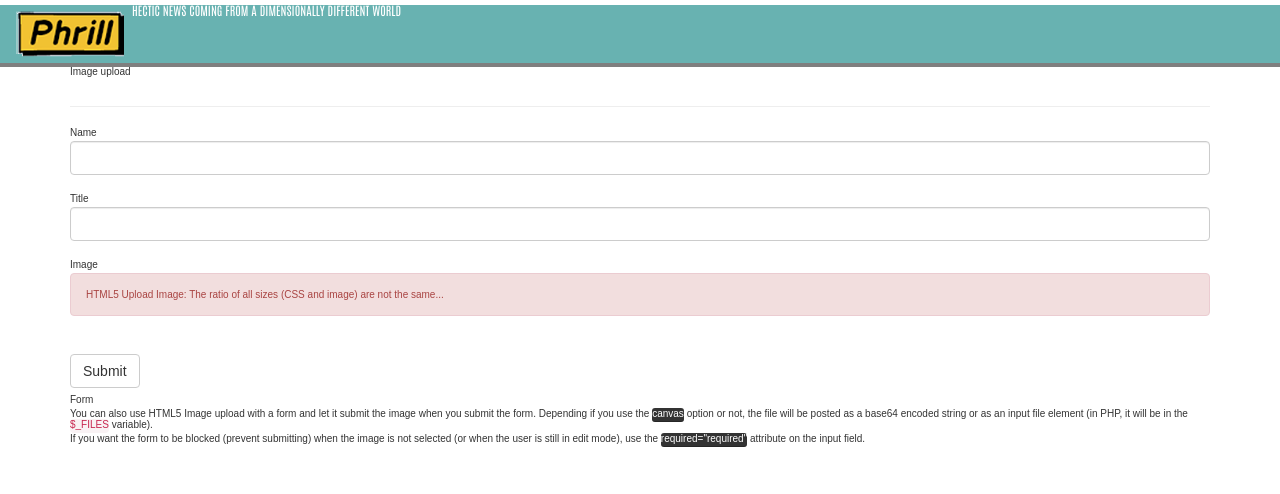
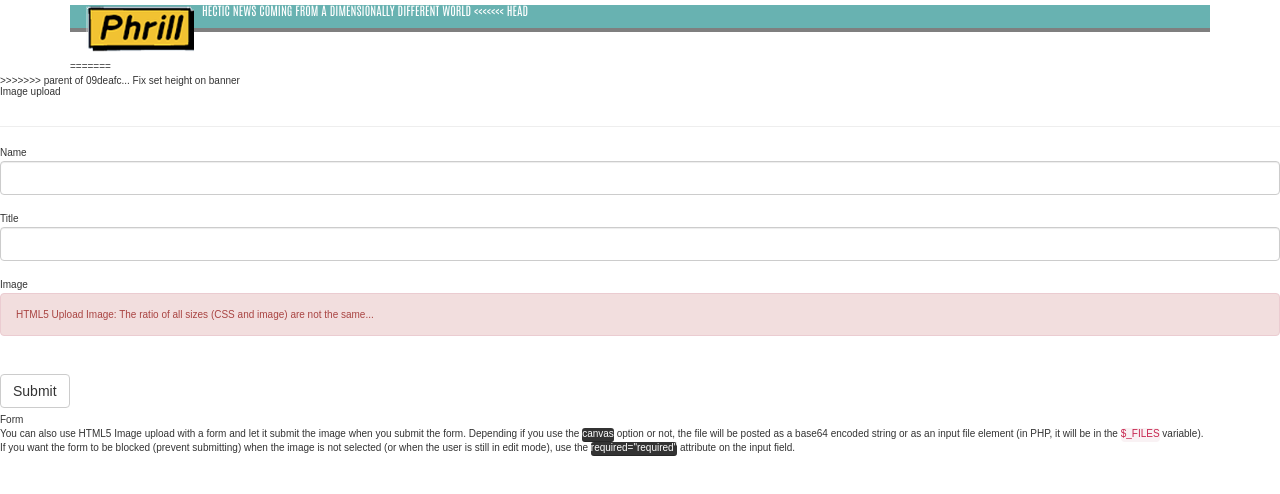
Before and after one commit to powellata/phrill, a plain HTML site: page upload.html in a window 1280 px wide. Drawn offline with nearby package versions, Linux system fonts and the light colour scheme.

Commit message:
adding unmerged changes
Adding changes before reverting to 09deafc

```diff
--- a/css/banner.css
+++ b/css/banner.css
@@ -86,13 +86,6 @@ header{
     box-shadow: 0px 4px 0px 0px rgba(0,0,0,.5); /* Opera 10.5, IE9, FF4+, Chrome 6+, iOS 5 */
 }
 
-header h1{
-	margin-bottom: 0;
-}
-h1 img{
-	max-width: 100%;
-}
-
 
 .inner.banner {
     margin: auto;
--- a/upload.html
+++ b/upload.html
@@ -22,18 +22,22 @@
   </head>
   <body>
 
-
-
+	<div class="container">
+            <header role="banner">
 <div class="inner.banner">
-  <header role="banner" style="height: 58px;">
-           <h1 class="logo" style="margin-top: 5px; margin-left: 15px; margin-right: 5px;  float:left;">
+           <h1 class="logo" style="margin-top: 0px; margin-left: 15px; margin-right: 5px; float:left;">
            <a href="#"><img src="images/logo_lg.png" alt="Phrill" height="50"></a></h1>
             <h1 class="strapline">
          HECTIC NEWS COMING FROM A&nbsp;DIMENSIONALLY&nbsp;DIFFERENT&nbsp;WORLD
 
+<<<<<<< HEAD
         </strapline>   </header>       </div>
 
       <div class="container">
+=======
+        </h1></div>
+ </header>
+>>>>>>> parent of 09deafc... Fix set height on  banner
 	  <div class="row">
 	    <div class="col-xs-12">
 	      <h1>Image upload</h1>
```
